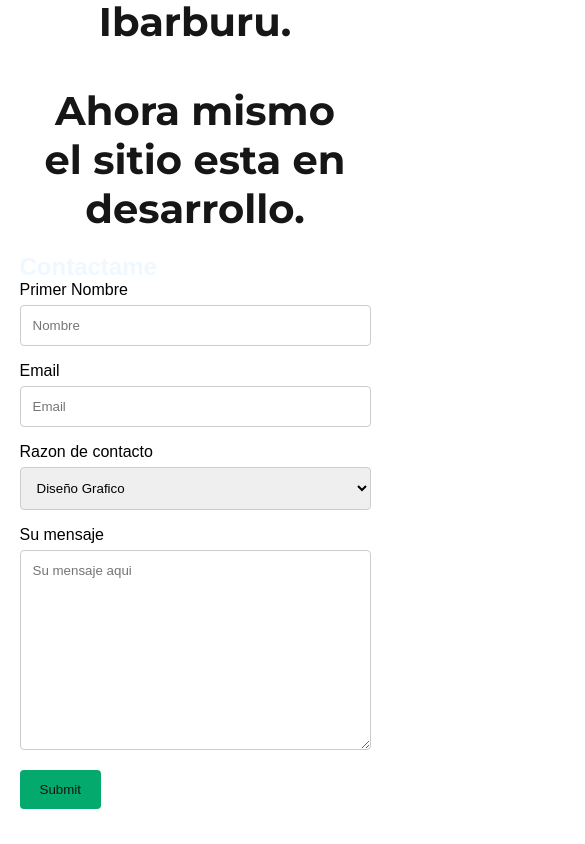
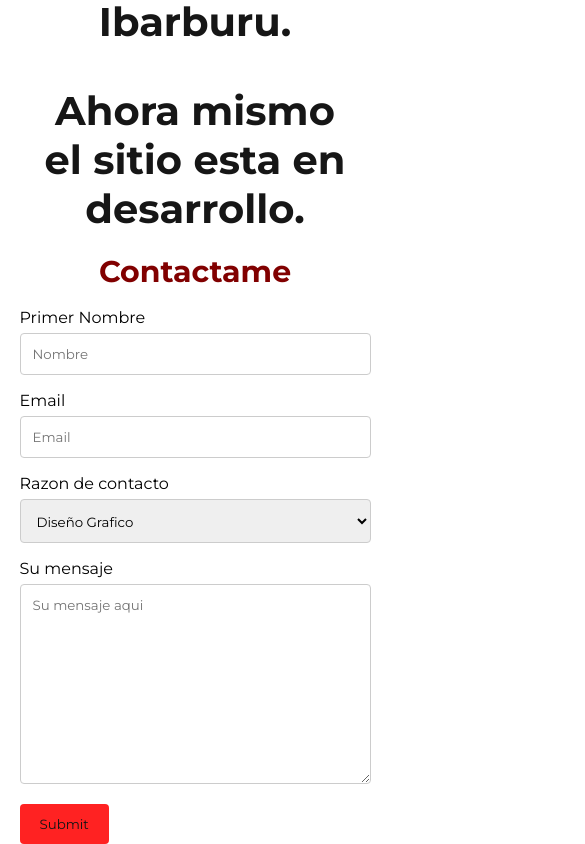
Before and after one commit to Iys4/IsmaelIbarburu.com, a plain HTML site: page index.html in a window 390 px wide. Shown: the part 1036-1880 px from the top of the page, 585 px wide, since content can reach past the window. Before the commit the page ends 1845 px from the top, so only its background shows below. Drawn offline with Linux system fonts and the light colour scheme; a web font is replaced by a local one.

Commit message:
Ajustes Css

```diff
--- a/estilos.css
+++ b/estilos.css
@@ -44,11 +44,17 @@ header img {
     margin-left: 2%;
     transition: 2s;
 }
+@media only screen and (max-width: 1200px) { .imagen_header h1 {
+font-size: 80px;
+margin-top: 12%;
+background-color: rgba(0, 0, 0, 0.322);
+border-radius: 10px;
+margin-left: 15%;
+} }
 .imagen_header h1:hover {
     margin-left: 15%;
     color: rgb(173, 5, 5);
     background-color: black;
-    padding: 200px, 200px;
 }
 .imagen_header{
     transition: 2s;
@@ -81,11 +87,17 @@ main {
     font-size: 40px;
     padding: 20px;
 }
-
+section h1 {
+    color: rgb(129, 0, 0);
+    font-family: "montserrat", system-ui;
+    text-align: center;
+    font-size: 30px;
+}
 /* FORMULARIO */
 
 input, textarea, label, option, select {
     color: black;
+    font-family: "montserrat", system-ui;
 }
 
 input[type=text], select, textarea {
@@ -111,7 +123,7 @@ input[type=text], select, textarea {
 
   /* Style the submit button with a specific background color etc */
   input[type=submit] {
-    background-color: #04AA6D;
+    background-color: #ff2222;
     color: rgb(20, 20, 20);
     padding: 12px 20px;
     border: none;
```
Also changed, not shown: index.html (+1 -0 lines).
